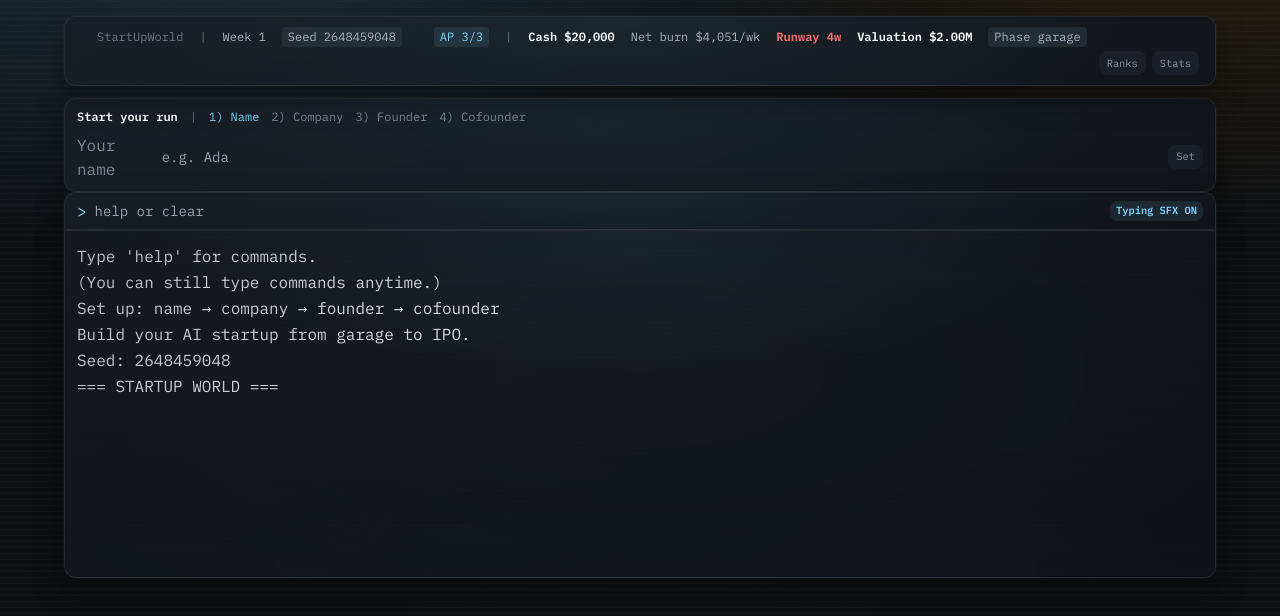
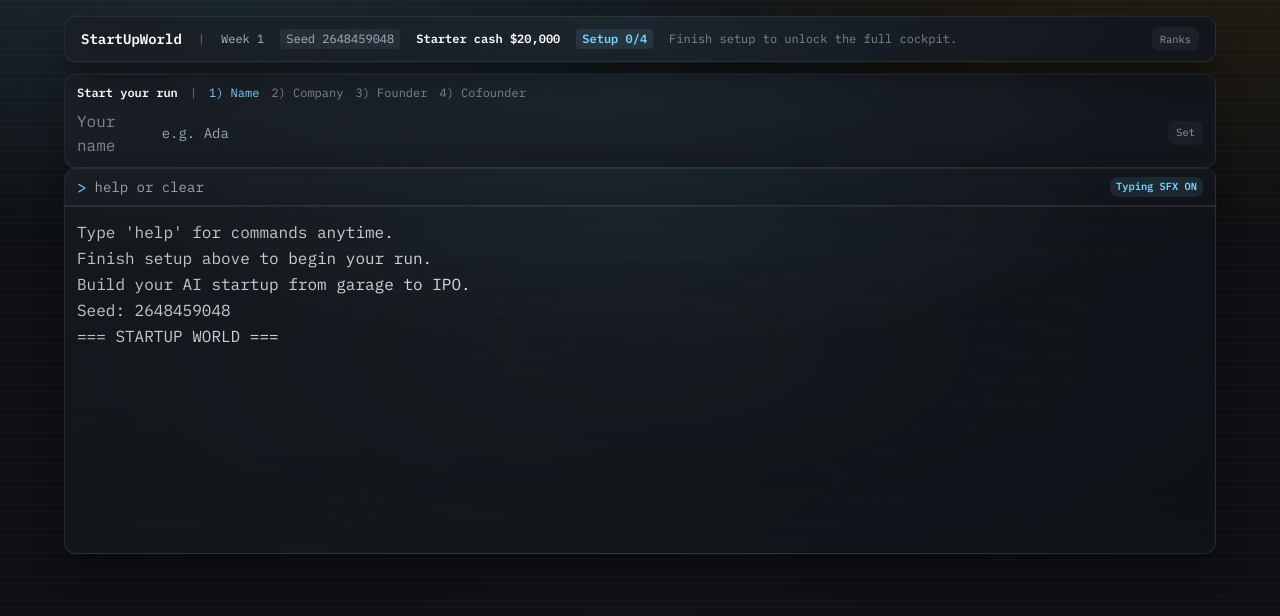
Before and after one commit to jmslerner/StartUpWorld, a React (Vite) app: page / in a window 1280 px wide. Shown: the top 616 px of the page. Built offline with nearby package versions, Linux system fonts and the light colour scheme.

Commit message:
feat: enhance HudBar with setup progress display and improve typewriter queue rendering logic

```diff
--- a/src/App.tsx
+++ b/src/App.tsx
@@ -129,7 +129,13 @@
     >
       <div className="mx-auto flex w-full max-w-6xl flex-col gap-3">
         <div className="sticky top-3 z-20 md:static">
-          <HudBar state={state} onToggleStats={toggleStats} statsOpen={effectiveStatsOpen} onToggleLeaderboard={() => setLeaderboardOpen(true)} />
+          <HudBar
+            state={state}
+            setupComplete={onboardingComplete}
+            onToggleStats={toggleStats}
+            statsOpen={effectiveStatsOpen}
+            onToggleLeaderboard={() => setLeaderboardOpen(true)}
+          />
         </div>
 
         {state.pendingEvent && <EventCard event={state.pendingEvent} />}
--- a/src/state/useGameStore.ts
+++ b/src/state/useGameStore.ts
@@ -66,12 +66,11 @@
 };
 
 const makeIntroLogs = (state: GameState): LogEntry[] => [
-  toLog("=== STARTUP WORLD ===", "system", "intro-1"),
-  toLog(`Seed: ${seedLabel(state)}`, "system", "intro-seed"),
-  toLog("Build your AI startup from garage to IPO.", "system", "intro-2"),
-  toLog("Set up: name → company → founder → cofounder", "system", "intro-3"),
-  toLog("(You can still type commands anytime.)", "system", "intro-4"),
-  toLog("Type 'help' for commands.", "system", "intro-6"),
+  toLog("[[typefast]]=== STARTUP WORLD ===", "system", "intro-1"),
+  toLog(`[[typefast]]Seed: ${seedLabel(state)}`, "system", "intro-seed"),
+  toLog("[[typefast]]Build your AI startup from garage to IPO.", "system", "intro-2"),
+  toLog("[[typefast]]Finish setup above to begin your run.", "system", "intro-3"),
+  toLog("[[typefast]]Type 'help' for commands anytime.", "system", "intro-6"),
 ];
 
 const makeClearedLogs = (state: GameState): LogEntry[] => [
--- a/src/ui/components/HudBar.tsx
+++ b/src/ui/components/HudBar.tsx
@@ -3,6 +3,7 @@
 
 interface HudBarProps {
   state: GameState;
+  setupComplete?: boolean;
   onToggleStats?: () => void;
   statsOpen?: boolean;
   onToggleLeaderboard?: () => void;
@@ -20,13 +21,72 @@
   return `${sign}$${abs.toLocaleString()}`;
 };
 
-export const HudBar = ({ state, onToggleStats, statsOpen = false, onToggleLeaderboard }: HudBarProps) => {
+export const HudBar = ({
+  state,
+  setupComplete = true,
+  onToggleStats,
+  statsOpen = false,
+  onToggleLeaderboard,
+}: HudBarProps) => {
   const netBurn = calcNetBurn(state);
   const profitable = netBurn <= 0;
   const runway = profitable ? 999 : Math.max(0, Math.floor(state.cash / netBurn));
   const runwayUrgent = !profitable && runway <= 4;
   const founder = state.founder.archetype;
   const seedShown = state.seedText?.trim() ? state.seedText : String(state.seed);
+  const setupProgress = [
+    state.founder.name.trim().length > 0,
+    state.companyName.trim().length > 0,
+    Boolean(state.founder.archetype),
+    Boolean(state.cofounder.archetype),
+  ].filter(Boolean).length;
+  const companyLabel = state.companyName.trim() || "StartUpWorld";
+
+  if (!setupComplete) {
+    return (
+      <div className="panel-surface flex flex-wrap items-center gap-x-4 gap-y-1 rounded-xl px-4 py-2.5 text-xs text-mist">
+        <span className="text-sm font-semibold text-white" title="Game title">
+          {companyLabel}
+        </span>
+        {state.companyName.trim() ? (
+          <span className="text-mist/60" title="Game title">
+            StartUpWorld
+          </span>
+        ) : null}
+        <span className="text-mist/60">|</span>
+        <span title="Current week of your run.">Week {state.week}</span>
+        <span
+          className="rounded bg-steel/60 px-1.5 py-0.5 font-mono tabular-nums"
+          title={state.seedLocked ? "Run seed (locked)." : "Run seed (settable before you start)."}
+        >
+          Seed {seedShown}
+        </span>
+        <span className="font-semibold text-white" title="Cash in the bank when your run begins.">
+          Starter cash {fmt(state.cash)}
+        </span>
+        <span
+          className="rounded bg-neon/10 px-1.5 py-0.5 font-semibold text-neon"
+          title="Complete setup to unlock the full dashboard."
+        >
+          Setup {setupProgress}/4
+        </span>
+        <span className="text-mist/70">Finish setup to unlock the full cockpit.</span>
+
+        <div className="ml-auto flex gap-1.5">
+          {onToggleLeaderboard ? (
+            <button
+              type="button"
+              onClick={onToggleLeaderboard}
+              className="rounded-lg bg-steel/30 px-2 py-1 text-[0.65rem] text-mist/80 hover:bg-steel/50"
+              title="Leaderboard & Graveyard"
+            >
+              Ranks
+            </button>
+          ) : null}
+        </div>
+      </div>
+    );
+  }
 
   return (
     <div className="panel-surface flex flex-wrap items-center gap-x-4 gap-y-1 rounded-xl px-4 py-2.5 text-xs text-mist">
--- a/src/ui/terminal/useTypewriterQueue.ts
+++ b/src/ui/terminal/useTypewriterQueue.ts
@@ -141,6 +141,9 @@
   return true;
 };
 
+const shouldRenderImmediately = (entries: LogEntry[]): boolean =>
+  entries.length > 0 && entries.every((entry) => entry.kind === "user" || entry.id.startsWith("intro-"));
+
 export interface TypewriterQueueState {
   rendered: LogEntry[];
   isTyping: boolean;
@@ -174,6 +177,7 @@
   // Reset or extend queue based on incoming entries.
   useEffect(() => {
     const prev = prevEntriesRef.current;
+    const renderImmediately = shouldRenderImmediately(entries);
 
     const resetNeeded = !isPrefixById(prev, entries);
     if (resetNeeded) {
@@ -182,7 +186,12 @@
       queueMicrotask(() => {
         setTypingIndex(0);
         setIsTyping(false);
-        setRenderedText(entries.map((e) => (e.kind === "user" ? e.text : "")));
+        setRenderedText(
+          entries.map((e) => {
+            if (e.kind === "user") return e.text;
+            return renderImmediately ? stripTokens(e.text) : "";
+          })
+        );
       });
       return;
     }
@@ -195,7 +204,12 @@
           const next = cur.slice(0, entries.length);
           for (let i = cur.length; i < entries.length; i += 1) {
             const e = entries[i];
-            next[i] = e?.kind === "user" ? e?.text ?? "" : "";
+            next[i] =
+              e?.kind === "user"
+                ? e?.text ?? ""
+                : renderImmediately
+                  ? stripTokens(e?.text ?? "")
+                  : "";
           }
           return next;
         });
@@ -205,8 +219,16 @@
 
   // Find next entry that needs typing.
   useEffect(() => {
+    if (shouldRenderImmediately(entries)) {
+      queueMicrotask(() => setIsTyping(false));
+      return;
+    }
+
     const nextIdx = (() => {
-      for (let i = 0; i < entries.length; i += 1) {
+      // The terminal renders newest entries at the top, so we type the newest
+      // pending system line first. This makes fresh output feel complete faster
+      // instead of filling in from the bottom.
+      for (let i = entries.length - 1; i >= 0; i -= 1) {
         const e = entries[i];
         if (!e) continue;
         if (e.kind === "user") continue;
```
